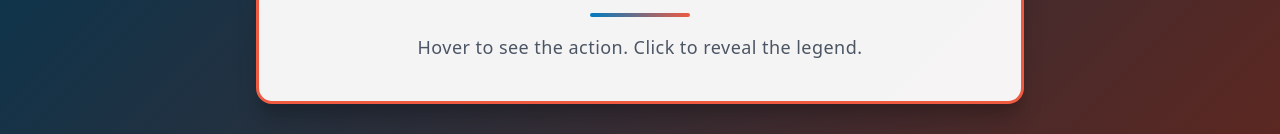
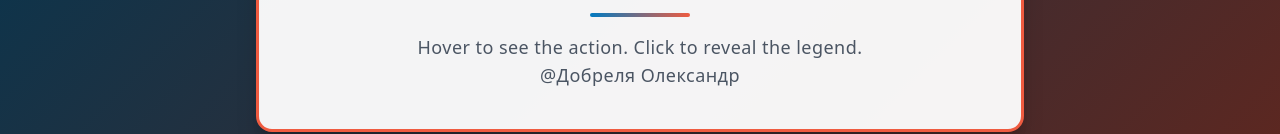
Before and after one commit to Nadlaf/Thunder-HOF, a plain HTML site: page index.html in a window 1280 px wide. Shown: the part 282-416 px from the top of the page. Drawn offline with nearby package versions, Linux system fonts and the light colour scheme.

Commit message:
Update index.html

```diff
--- a/index.html
+++ b/index.html
@@ -24,6 +24,9 @@
             <div class="header-underline"></div>
             <p class="text-lg text-gray-600 mt-4 font-medium font-sans tracking-wide">
                 Hover to see the action. Click to reveal the legend.
+				<p class="text-lg text-gray-600 font-medium font-sans tracking-wide">
+					@Добреля Олександр
+				</p>
             </p>
         </div>
     </header>
```
